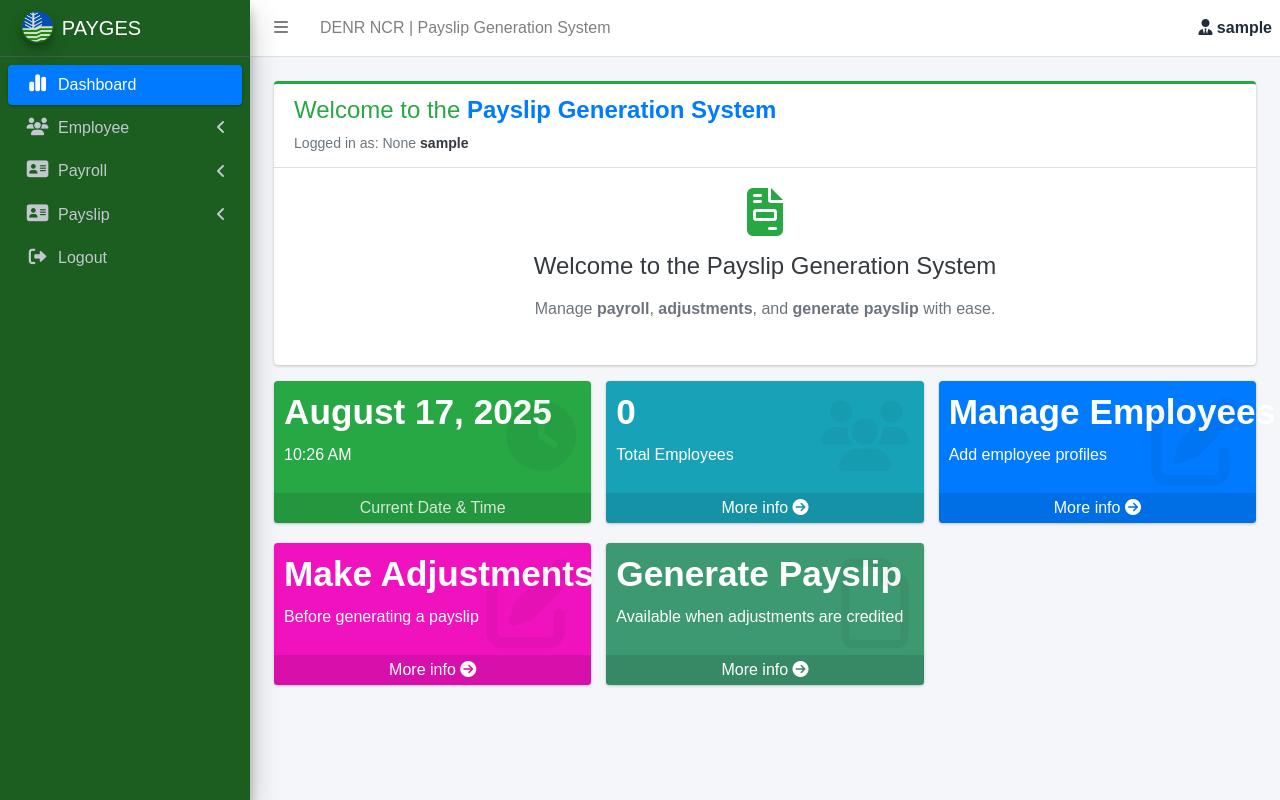
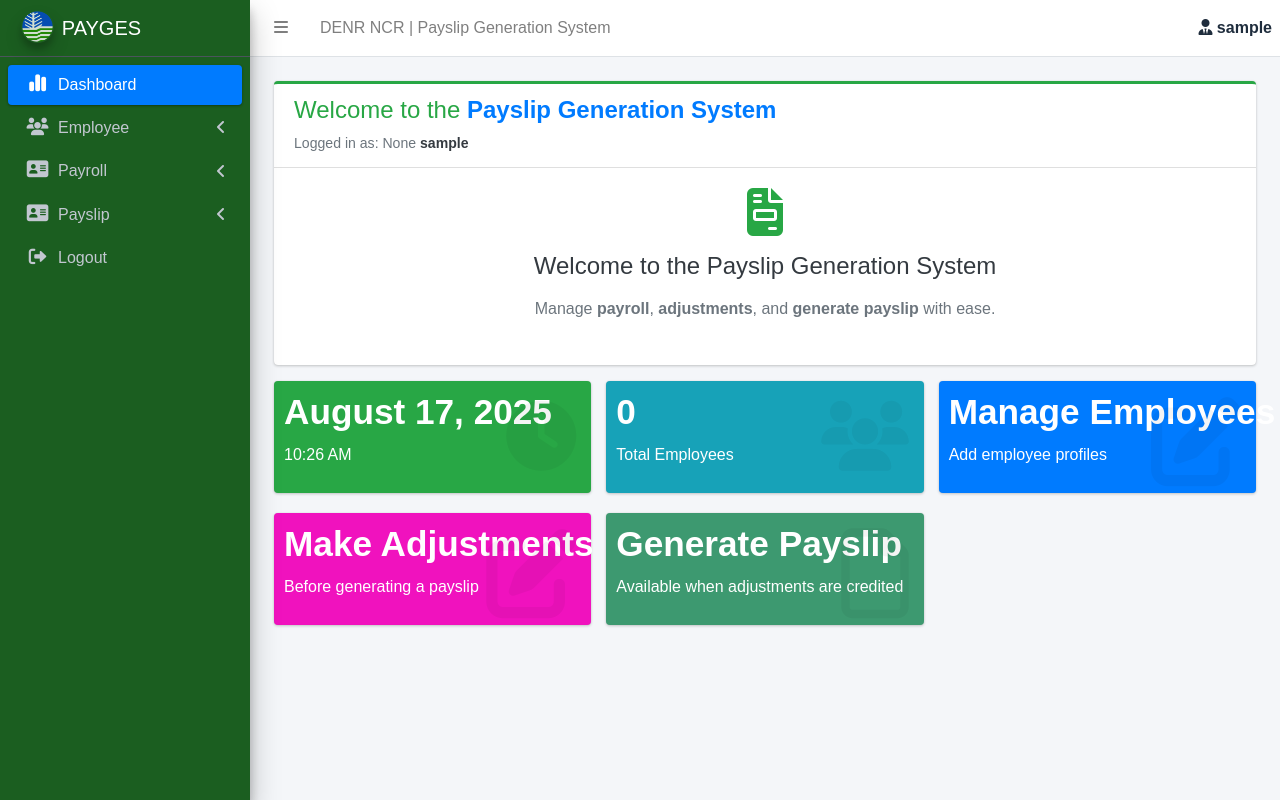
Before and after one commit to Shashimii/Payroll-Generation-System, a Django app: page /dashboard/ in a window 1280 px wide. Run offline with Django 4.2, Linux system fonts and the light colour scheme; the visitor is signed in with stand-in values (Sample User, id 1); data that the repository does not hold is empty; some libraries are stand-ins or nearby versions.

Commit message:
# Removed Links to prevent page leak

```diff
--- a/payslip_generation_system/templates/dashboard/index.html
+++ b/payslip_generation_system/templates/dashboard/index.html
@@ -35,9 +35,6 @@
       <div class="icon" style="opacity: 0.3;">
         <i class="fas fa-clock fa-5x"></i>
       </div>
-      {% if user_role not in hide_card_roles %}
-      <span class="small-box-footer">Current Date & Time</span>
-      {% endif %}
     </div>
   </div>
 
@@ -51,11 +48,6 @@
       <div class="icon" style="opacity: 0.3;">
         <i class="fas fa-users fa-5x"></i>
       </div>
-      {% if user_role not in hide_card_roles %}
-      <a href="{% url 'employee' %}" class="small-box-footer">
-        More info <i class="fas fa-arrow-circle-right"></i>
-      </a>
-      {% endif %}
     </div>
   </div>
   {% endif %}
@@ -70,9 +62,6 @@
       <div class="icon" style="opacity: 0.3;">
         <i class="fa-solid fa-pen-to-square fa-5x"></i>
       </div>
-      <a href="{% url 'employee' %}" class="small-box-footer">
-        More info <i class="fas fa-arrow-circle-right"></i>
-      </a>
     </div>
   </div>
   {% endif %}
@@ -87,9 +76,6 @@
       <div class="icon" style="opacity: 0.3;">
         <i class="fa-solid fa-pen-to-square fa-5x"></i>
       </div>
-      <a href="{% url 'payslip' %}" class="small-box-footer">
-        More info <i class="fas fa-arrow-circle-right"></i>
-      </a>
     </div>
   </div>
   {% endif %}
@@ -103,11 +89,6 @@
       <div class="icon" style="opacity: 0.3;">
         <i class="fa-regular fa-file fa-5x"></i>
       </div>
-      {% if user_role not in hide_card_roles %}
-      <a href="{% url 'payslip_create' %}" class="small-box-footer">
-        More info <i class="fas fa-arrow-circle-right"></i>
-      </a>
-      {% endif %}
     </div>
   </div>
 </div>
```
